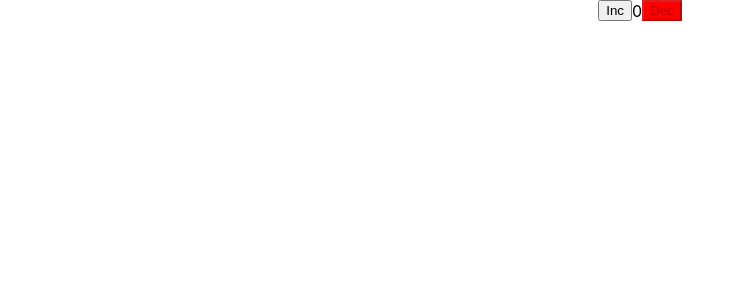
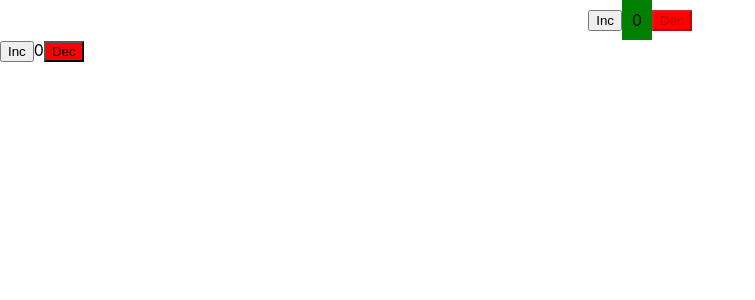
Before and after one commit to praveenmudadla815/chalanges, a React (Create React App) app: page / in a window 1280 px wide. Shown: the top 300 px of the page, without its empty margins (0-755 px from the left). Built offline with nearby package versions, Linux system fonts and the light colour scheme.

Commit message:
counter function implemnted by with based numbers like even and odd prime base the count color change

```diff
--- a/src/App.js
+++ b/src/App.js
@@ -1,10 +1,12 @@
 import Counter from "./counter/Counter";
+import CounterCustom from "./counter/customHookforCounter/CounterCustom";
 
 function App() {
   return (
     <div className="App">
       <div />
       <Counter />
+      <CounterCustom />
     </div>
   );
 }
--- a/src/counter/Counter.js
+++ b/src/counter/Counter.js
@@ -12,6 +12,22 @@ const Counter = () => {
     if (count > 0) {
       setCount((count) => count - 1);
     }
+  };
+
+  const getColor = () => {
+    if (count % 2 === 0) {
+      return "green";
+    } else if (isPrime(count)) {
+      return "pink";
+    } else {
+      return "blue";
+    }
+  };
+  const isPrime = (num) => {
+    for (let i = 2, sqrt = Math.sqrt(num); i <= sqrt; i++) {
+      if (num % i === 0) return false;
+    }
+    return num > 1;
   };
   return (
     <div
@@ -28,7 +44,11 @@ const Counter = () => {
       >
         Inc
       </button>
-      {count}
+      <div style={{ backgroundColor: getColor(), padding: "10px" }}>
+        {" "}
+        {count}
+      </div>
+
       <button
         onClick={DecreasehandelSubmit}
         disabled={count === 0}
```
